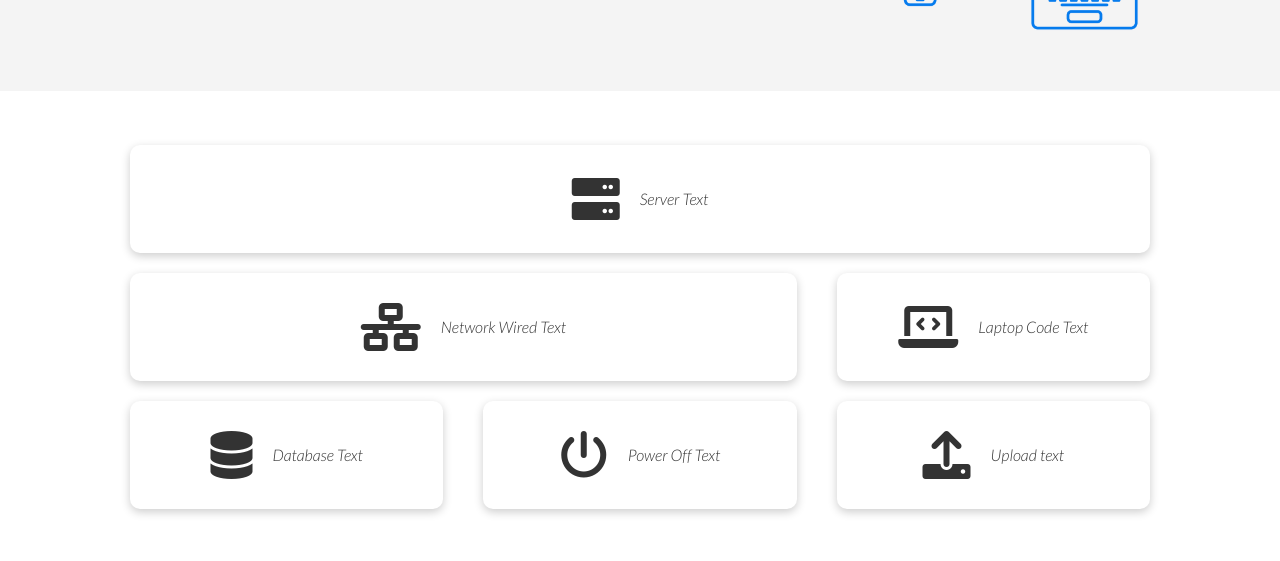
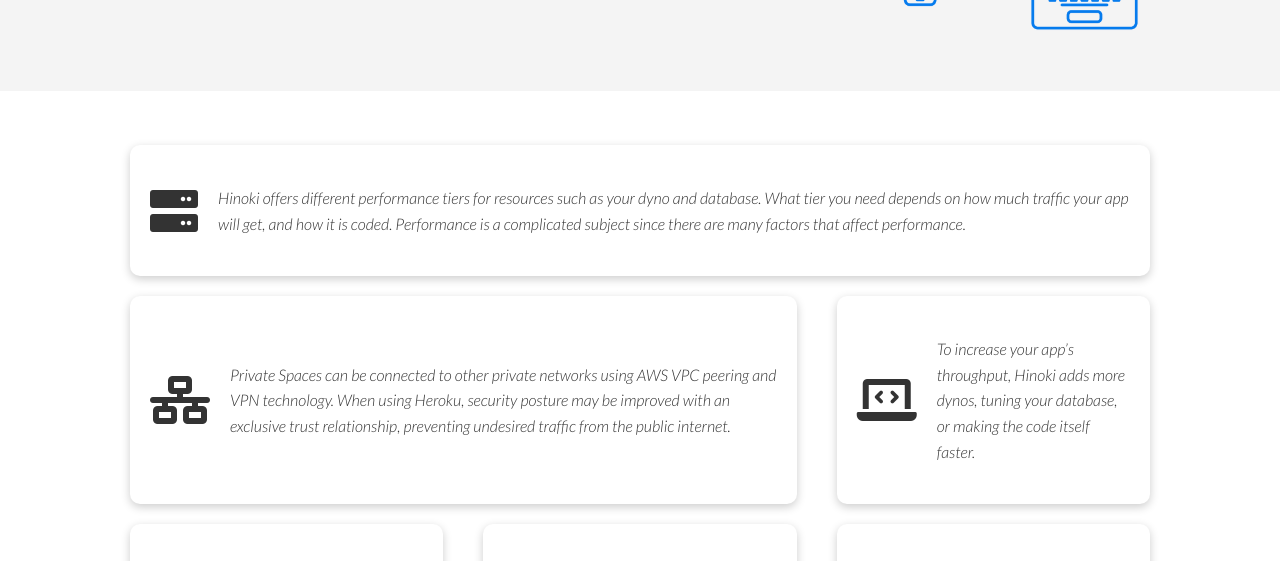
Before and after one commit to russSherm/cloud-hosting-platform, a plain HTML site: page features.html in a window 1280 px wide. Shown: the part 607-1168 px from the top of the page. Drawn offline with Linux system fonts and the light colour scheme.

Commit message:
add text to features

```diff
--- a/features.html
+++ b/features.html
@@ -42,7 +42,8 @@
         <div class="container grid">
             <div>
                 <h1 class="md">The Hinoki Platform</h1>
-                <p>Text Here</p>
+                <p>Hinoki lets you deploy, run and manage applications written in Node.js, Python, C#, Ruby, PHP, Scala and Clojure.
+                    An application is a collection of source code written in one of these languages, perhaps a framework, and some dependency description that instructs a build system as to which additional dependencies are needed in order to build and run the application.</p>
             </div>
             <img src="images/server2.png" alt="server2">
         </div>
@@ -54,37 +55,39 @@
             <div class="card flex">
                 <i class="fas fa-server fa-3x"></i>
                 <p>
-                    Server Text
+                    Hinoki offers different performance tiers for resources such as your dyno and database. What tier you need depends on how much traffic your app will get, and how it is coded.
+                    Performance is a complicated subject since there are many factors that affect performance.
                 </p>
             </div>
             <div class="card flex">
                 <i class="fas fa-network-wired fa-3x"></i>
                 <p>
-                    Network Wired Text
+                    Private Spaces can be connected to other private networks using AWS VPC peering and VPN technology.
+                    When using Heroku, security posture may be improved with an exclusive trust relationship, preventing undesired traffic from the public internet.
                 </p>
             </div>
             <div class="card flex">
                 <i class="fas fa-laptop-code fa-3x"></i>
                 <p>
-                    Laptop Code Text
+                    To increase your app’s throughput, Hinoki adds more dynos, tuning your database, or making the code itself faster.
                 </p>
             </div>
             <div class="card flex">
                 <i class="fas fa-database fa-3x"></i>
                 <p>
-                    Database Text
+                    Hinoki provides three managed data services to all customers: Hinoki Postgres, Hinoki Redis, Apache Kafka on Hinoki.
                 </p>
             </div>
             <div class="card flex">
                 <i class="fas fa-power-off fa-3x"></i>
                 <p>
-                    Power Off Text
+                    Hinoki provides a variety of continuous delivery tools to help you deploy effortlessly and safely.
                 </p>
             </div>
             <div class="card flex">
                 <i class="fas fa-upload fa-3x"></i>
                 <p>
-                    Upload text
+                    Hinoki manages app deployments with Git, the popular version control system.
                 </p>
             </div>
         </div>
```
